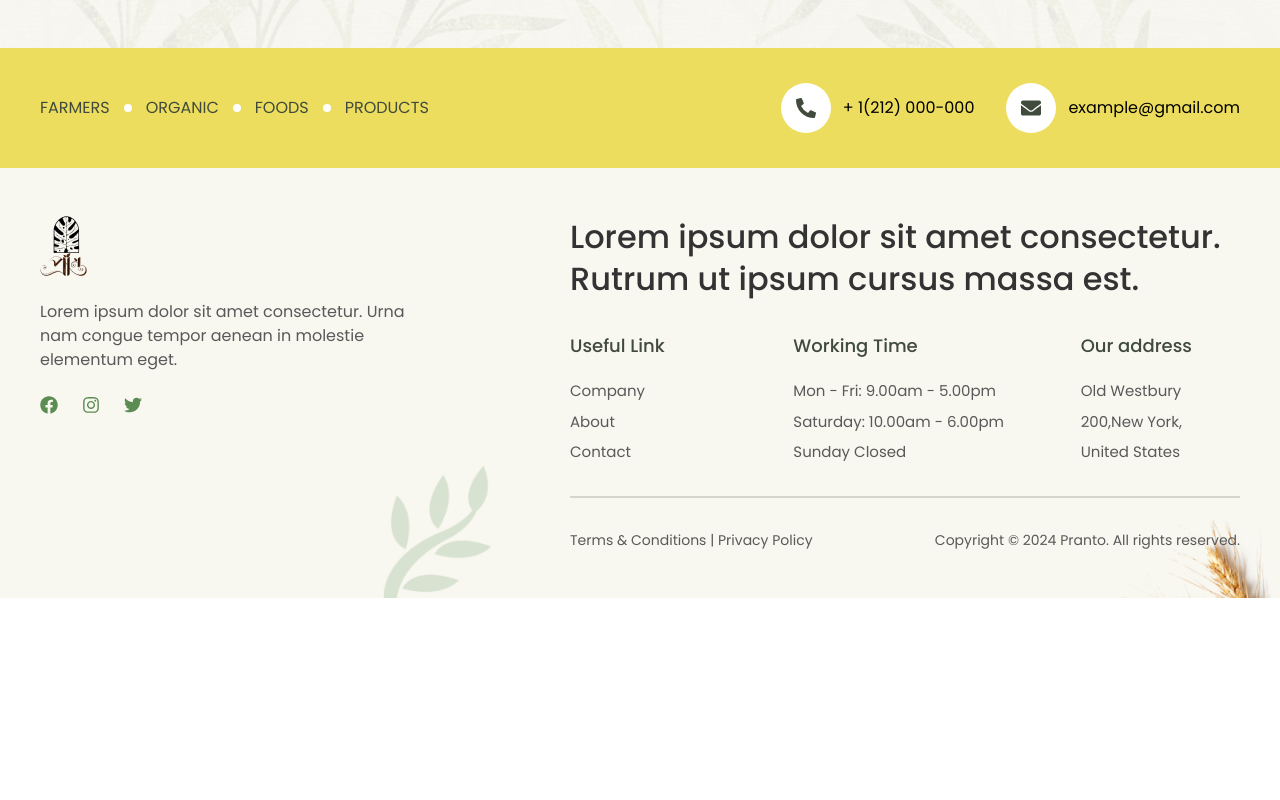
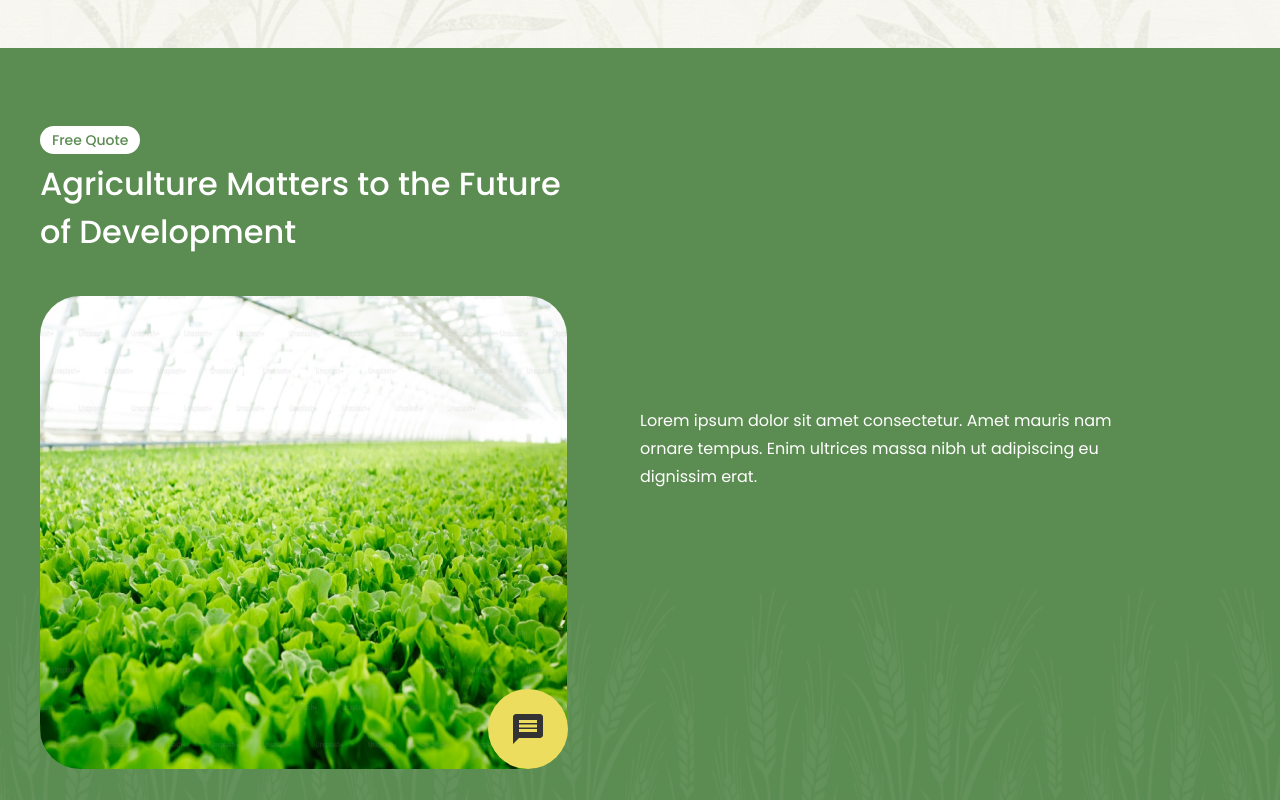
Before and after one commit to shihab01118/AgroFirm-Frontend, a React (Vite) app: page / in a window 1280 px wide. Shown: the part 1680-2480 px from the top of the page. Before the commit the page ends 2278 px from the top, so only its background shows below. Built offline with nearby package versions, Linux system fonts and the light colour scheme.

Commit message:
free quote section added

```diff
--- /dev/null
+++ b/src/components/Home/FreeQuote.jsx
@@ -0,0 +1,40 @@
+import FreeQuoteBg from "../../assets/images/ServicesBG.png";
+import vegetablePic from "../../assets/images/FreeQuote.png";
+import { MdMessage } from "react-icons/md";
+import IconButton from "../shared/IconButton/IconButton";
+
+const FreeQuote = () => {
+  return (
+    <section
+      className="bg-center bg-cover bg-no-repeat min-h-screen flex justify-center items-center"
+      style={{ backgroundImage: `url(${FreeQuoteBg})` }}
+    >
+      <div className="max-w-[1200px] w-full mx-auto px-4 lg:px-0 py-20 flex flex-col lg:flex-row justify-between items-center">
+        <div className="w-full lg:w-1/2">
+          <span className="px-3 py-1 rounded-full bg-white text-primary text-sm font-medium">
+            Free Quote
+          </span>
+          <h3 className="text-white text-[32px] font-medium leading-[48px] mt-2 mb-10 mr-16">
+            Agriculture Matters to the Future of Development
+          </h3>
+          <div className="relative">
+            <img
+              src={vegetablePic}
+              alt="free-quote"
+              className="rounded-[40px]"
+            />
+            <div className="absolute bottom-0 right-[72px]">
+              <IconButton Icon={MdMessage} />
+            </div>
+          </div>
+        </div>
+
+        <div className="w-full lg:w-1/2">
+            <p className="text-white leading-7 max-w-lg">Lorem ipsum dolor sit amet consectetur. Amet mauris nam ornare tempus. Enim ultrices massa nibh ut adipiscing eu dignissim erat.</p>
+        </div>
+      </div>
+    </section>
+  );
+};
+
+export default FreeQuote;
--- a/src/components/Home/WhoWeAre.jsx
+++ b/src/components/Home/WhoWeAre.jsx
@@ -24,7 +24,7 @@ const WhoWeAre = () => {
           </div>
         </div>
         <div className="w-full">
-          <p className="px-3 py-1 bg-white rounded-full text-sm text-primary">
+          <p className="px-3 py-1 bg-white rounded-full text-sm text-primary w-fit font-medium">
             Who We Are
           </p>
           <h2 className="text-[32px] font-medium mt-2 mb-5">{`We're Committed to Caring.`}</h2>
--- a/src/components/shared/Footer/Footer.jsx
+++ b/src/components/shared/Footer/Footer.jsx
@@ -44,10 +44,10 @@ const Footer = () => {
         style={{ backgroundImage: `url(${FooterBg})` }}
       >
         <div className="max-w-[1200px] w-full mx-auto px-4 lg:px-0">
-          <div className="grid grid-cols-3 py-12">
+          <div className="grid grid-cols-3 py-24">
             <div>
               <img src={Logo} alt="Logo" />
-              <p className="my-6 text-body">
+              <p className="my-8 text-body">
                 Lorem ipsum dolor sit amet consectetur. Urna nam congue tempor
                 aenean in molestie elementum eget.
               </p>
@@ -68,9 +68,9 @@ const Footer = () => {
                 Lorem ipsum dolor sit amet consectetur. Rutrum ut ipsum cursus
                 massa est.
               </h3>
-              <div className="grid grid-cols-3 mt-8">
+              <div className="grid grid-cols-3 mt-10">
                 <div>
-                  <p className="text-list font-medium text-lg mb-5">
+                  <p className="text-list font-medium text-lg mb-6">
                     Useful Link
                   </p>
                   <div className="space-y-2 text-[15px] text-body">
@@ -80,7 +80,7 @@ const Footer = () => {
                   </div>
                 </div>
                 <div>
-                  <p className="text-list font-medium text-lg mb-5">
+                  <p className="text-list font-medium text-lg mb-6">
                     Working Time
                   </p>
                   <div className="space-y-2 text-[15px] text-body">
@@ -90,7 +90,7 @@ const Footer = () => {
                   </div>
                 </div>
                 <div className="pl-16">
-                  <p className="text-list font-medium text-lg mb-5">
+                  <p className="text-list font-medium text-lg mb-6">
                     Our address
                   </p>
                   <div className="space-y-2 text-[15px] text-body">
--- /dev/null
+++ b/src/components/shared/IconButton/IconButton.jsx
@@ -0,0 +1,21 @@
+import PropTypes from "prop-types";
+
+const IconButton = ({ Icon, small, white }) => {
+  return (
+    <button
+      className={`w-20 h-20 rounded-full bg-secondary flex justify-center items-center transition duration-200 hover:bg-secondaryDark ${
+        small ? "w-10 h-10" : ""
+      } ${white ? "bg-white" : ""}`}
+    >
+      <Icon className={`text-title text-4xl ${small ? "text-xl" : ""}`} />
+    </button>
+  );
+};
+
+IconButton.propTypes = {
+  Icon: PropTypes.elementType,
+  small: PropTypes.bool,
+  white: PropTypes.bool,
+};
+
+export default IconButton;
--- a/src/pages/Home/Home.jsx
+++ b/src/pages/Home/Home.jsx
@@ -1,4 +1,5 @@
 import Banner from "../../components/Home/Banner";
+import FreeQuote from "../../components/Home/FreeQuote";
 import WhoWeAre from "../../components/Home/WhoWeAre";
 // import Features from "../../components/Home/Features";
 
@@ -8,6 +9,7 @@ const Home = () => {
       <Banner />
       {/* <Features /> */}
       <WhoWeAre />
+      <FreeQuote />
     </>
   );
 };
```
